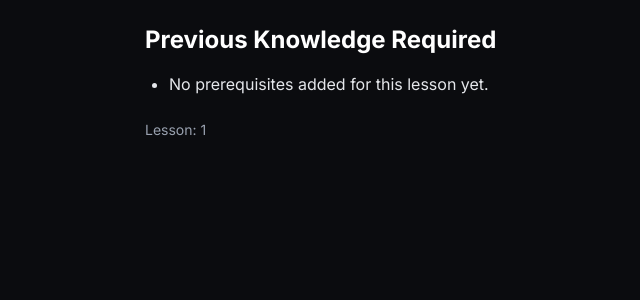
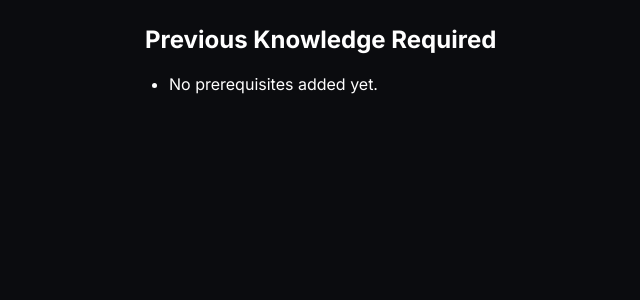
Before and after one commit to ava9eesh/study-tracker, a Next.js app: page /lesson/1/prerequisites in a window 1280 px wide. Shown: the top 300 px of the page, without its empty margins (183-823 px from the left). Built offline with nearby package versions, Linux system fonts and the light colour scheme.

Commit message:
thigyhrit

```diff
--- a/app/lesson/[lessonId]/prerequisites/page.js
+++ b/app/lesson/[lessonId]/prerequisites/page.js
@@ -1,31 +1,21 @@
 import { syllabus } from "@/data/syllabus";
 
-function flatten(node) {
-  if (Array.isArray(node)) return node;
-  if (typeof node === "object" && node !== null)
-    return Object.values(node).flatMap(flatten);
-  return [];
-}
+const slugify = (s) =>
+  s.toLowerCase().replace(/\s+/g, "-").replace(/[^\w-]/g, "");
+
+const flatten = (node) =>
+  Array.isArray(node)
+    ? node
+    : Object.values(node).flatMap(flatten);
 
 export default function PrerequisitesPage({ params }) {
-  const lessonId = params?.lessonId ?? "";
+  const lessonId = params.lessonId;
 
   const lessons = flatten(syllabus);
 
   const lesson = lessons.find(
-    (l) =>
-      typeof l === "object" &&
-      l.name &&
-      l.name
-        .toLowerCase()
-        .replace(/\s+/g, "-")
-        .replace(/[^\w-]/g, "") === lessonId
+    (l) => typeof l === "object" && slugify(l.name) === lessonId
   );
-
-  const prerequisites =
-    lesson?.prerequisites ?? [
-      "No prerequisites added for this lesson yet.",
-    ];
 
   return (
     <main className="max-w-2xl mx-auto p-6 text-white">
@@ -33,15 +23,10 @@ export default function PrerequisitesPage({ params }) {
         Previous Knowledge Required
       </h1>
 
-      <ul className="list-disc ml-6 space-y-2 text-gray-200">
-        {prerequisites.map((p, i) => (
-          <li key={i}>{p}</li>
-        ))}
+      <ul className="list-disc ml-6 space-y-2">
+        {(lesson?.prerequisites ?? ["No prerequisites added yet."])
+          .map((p, i) => <li key={i}>{p}</li>)}
       </ul>
-
-      <p className="mt-6 text-sm text-gray-400">
-        Lesson: {lessonId.replaceAll("-", " ")}
-      </p>
     </main>
   );
 }
```
